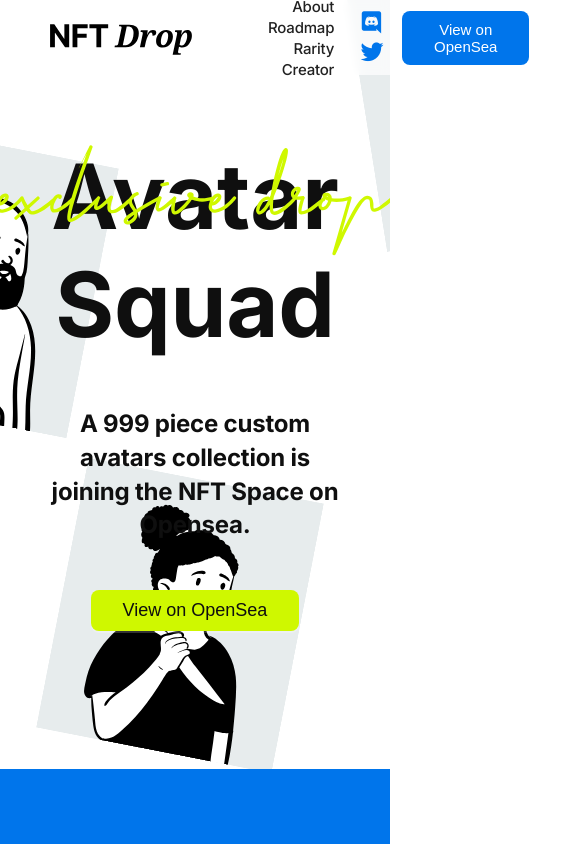
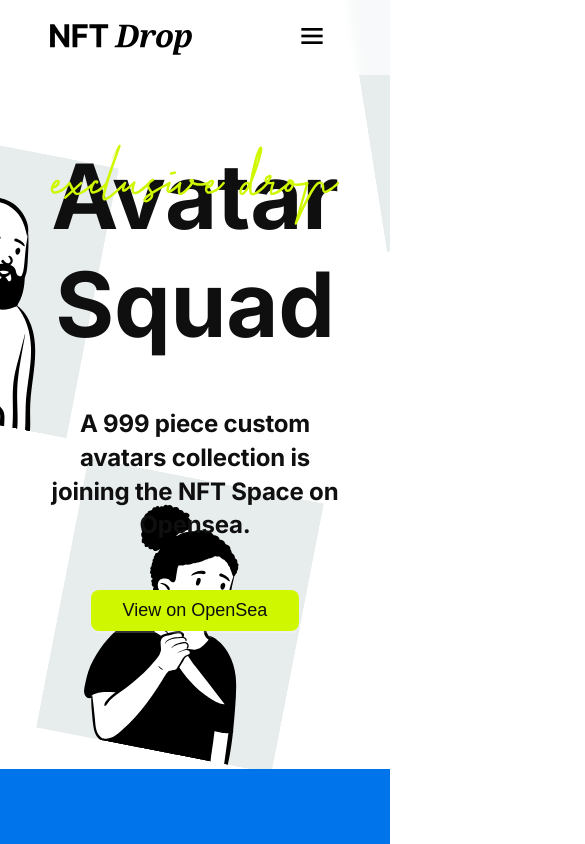
Before and after one commit to truonganletk/AvatarSquad, a plain HTML site: page index.html in a window 390 px wide. Shown: the top 844 px of the page, 585 px wide, since content can reach past the window. Drawn offline with nearby package versions, Linux system fonts and the light colour scheme.

Commit message:
responsive header

```diff
--- a/index.html
+++ b/index.html
@@ -28,7 +28,7 @@
                 </a>
             </div>
             <div class="header_nav">
-                <ul>
+                <ul class="drop_menu">
                     <li><a href="#">About</a></li>
                     <li><a href="#">Roadmap</a></li>
                     <li><a href="#">Rarity</a></li>
@@ -42,6 +42,9 @@
                     <button class="blue-button">View on OpenSea</button>
                 </div>
             </div>
+            <button class="nav_menu_button">
+                <i class='bx bx-menu' ></i>
+            </button>
         </div>
     </header>
 
--- a/js/main.js
+++ b/js/main.js
@@ -47,3 +47,11 @@
     }
   });
 }
+
+
+var navbtn = document.getElementsByClassName("nav_menu_button")[0];
+var headernav = document.getElementsByClassName("header_nav")[0];
+
+navbtn.addEventListener("click", function() {
+  headernav.classList.toggle("active");
+});
--- a/sass/Base/_reset.scss
+++ b/sass/Base/_reset.scss
@@ -12,3 +12,7 @@
     margin: 0;
     padding: 0;
 }
+
+img{
+    max-width: 100%;
+}
--- a/sass/Helpers/_mixin.scss
+++ b/sass/Helpers/_mixin.scss
@@ -3,3 +3,19 @@
     font-size: $font-size;
     font-weight: $font-weight;
 }
+
+@mixin respond-to($breakpoint) {
+    // If the key exists in the map
+    @if map-has-key($breakpoints, $breakpoint) {
+      // Prints a media query based on the value
+      @media (max-width: map-get($breakpoints, $breakpoint)) {
+        @content;
+      }
+    }
+
+    // If the key doesn't exist in the map
+    @else {
+      @warn "Unfortunately, no value could be retrieved from `#{$breakpoint}`. "
+          + "Available breakpoints are: #{map-keys($breakpoints)}.";
+    }
+  }
--- a/sass/Helpers/_variables.scss
+++ b/sass/Helpers/_variables.scss
@@ -28,6 +28,7 @@
 $fs-1:24px;
 $fs-2:90px;
 $fs-3:46px;
+$fs-4:32px;
 
 //font weight
 
@@ -55,3 +56,12 @@
 $pd-6:96px;
 $pd-7:20px;
 $pd-8:32px;
+
+$breakpoints: (
+  xs: 0,
+  sm: 576px,
+  md: 768px,
+  lg: 992px,
+  xl: 1200px,
+  xxl: 1400px
+);
--- a/sass/Layouts/_footer.scss
+++ b/sass/Layouts/_footer.scss
@@ -1,4 +1,5 @@
 footer{
+    background-color: $color-gray-2;
     .footer_grid{
         display: grid;
         justify-items: start;
--- a/sass/Layouts/_header.scss
+++ b/sass/Layouts/_header.scss
@@ -15,6 +15,7 @@
         margin-left: auto;
         align-items: center;
         padding: $pd-0 $pd-3;
+        position: relative;
         .header_logo{
             margin-top: $mg-0;
             img{
@@ -24,9 +25,9 @@
         }
         .header_nav{
             display: flex;
-            margin-left: $mg-1;
             align-items: center;
-            ul{
+            .drop_menu{
+                padding: 0;
                 text-align: end;
                 padding-right: $pd-0;
                 li{
@@ -54,6 +55,78 @@
                     }
                 }
             }
+            .blue-button{
+                padding-right: 20px;
+                padding-left: 20px;
+            }
+        }
+        .nav_menu_button{
+            width: 56px;
+            height: 56px;
+            line-height: 70px;
+            text-align: center;
+            display: none;
+            i{
+                font-size: $fs-4;
+            }
+        }
+    }
+    @media screen and (max-width:800px) {
+        .header_content{
+            .header_nav{
+                position: absolute;
+                background-color: $color-white-0;
+                width: 100%;
+                top:100%;
+                left: 0;
+                text-align: center;
+                justify-content: center;
+                flex-direction: column;
+                padding: 0 $mg-1;
+                padding-bottom: $mg-4;
+                padding-top: $mg-2;
+                //display: none;
+                overflow: hidden;
+                transition: 0.5s;
+                transform: translateY(-200%);
+                .drop_menu{
+                    li{
+                        display: block;
+                        text-align: center;
+                        padding: 12px;
+                        a{
+                            font-size: $fs-0 + 2;
+                        }
+                    }
+                }
+                .header_button{
+                    margin-top: $mg-1;
+                    width: 100%;
+                    .blue-button{
+                        width: 100%;
+                        font-size: $fs-0 + 2;
+                        padding: $pd-0 $pd-0 +4;
+                    }
+                }
+                .header_social{
+                    a{
+                        margin:$mg-2 - 2;
+                        i{
+                            font-size: $fs-4;
+                        }
+                    }
+                }
+                &.active{
+                    //display: block;
+                    transform: translateY(0);
+                }
+            }
+            .nav_menu_button{
+                display: block;
+                background-color: transparent;
+                border: transparent;
+                cursor: pointer;
+            }
         }
     }
 }
```
Also changed, not shown: css/main.css, css/main.min.css, img/61ac549bd46f305b8f4f3212_Black Mobile Menu.svg (added), 2 other files.
